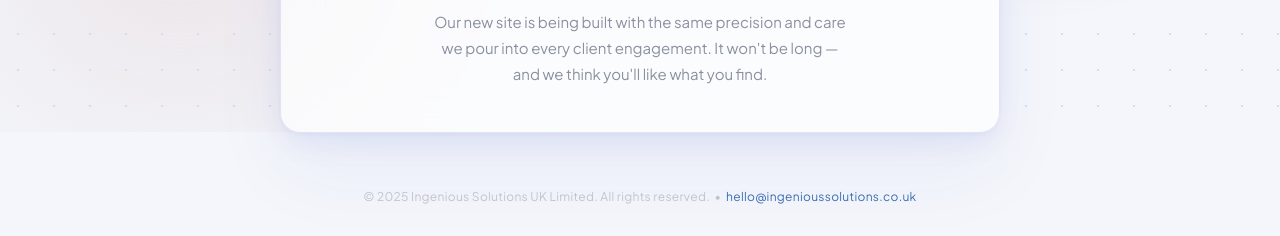
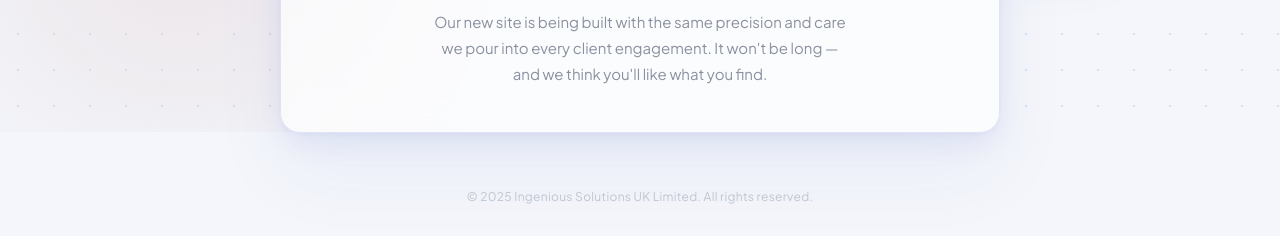
Before and after one commit to alexgrahamuk666/IngSol-Holding, a plain HTML site: page index.html in a window 1280 px wide. Shown: the part 668-904 px from the top of the page. Drawn offline with Linux system fonts and the light colour scheme.

Commit message:
Update index.html
Removing bad email

```diff
--- a/index.html
+++ b/index.html
@@ -405,8 +405,6 @@
   <footer>
     <p>
       &copy; 2025 Ingenious Solutions UK Limited. All rights reserved.
-      &nbsp;&bull;&nbsp;
-      <a href="mailto:hello@ingenioussolutions.co.uk">hello@ingenioussolutions.co.uk</a>
     </p>
   </footer>
 
```
